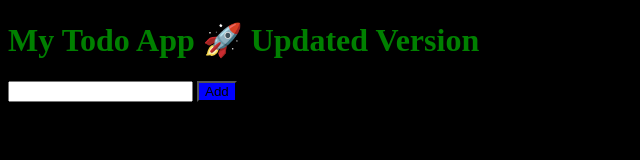
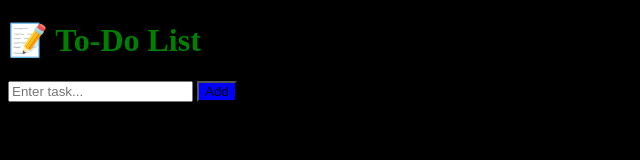
Before and after one commit to abhi12012/todo-app, a plain HTML site: page index.html in a window 1280 px wide. Shown: the whole page, without its empty margins (0-640 px from the left). Drawn offline with Linux system fonts and the light colour scheme.

Commit message:
Update HTML structure with input and add button in todo app

```diff
--- a/index.html
+++ b/index.html
@@ -7,8 +7,12 @@
     <link rel="stylesheet" href="style.css">
 </head>
 <body>
-    <h1>My Todo App 🚀 Updated Version</h1>
-    <input type="text">
-<button>Add</button>
+    <h1>📝 To-Do List</h1>
+
+
+  <div class="container">
+    <input id="taskInput" type="text" placeholder="Enter task...">
+    <button onclick="addTask()">Add</button>
+  </div>
 </body>
 </html>
```
